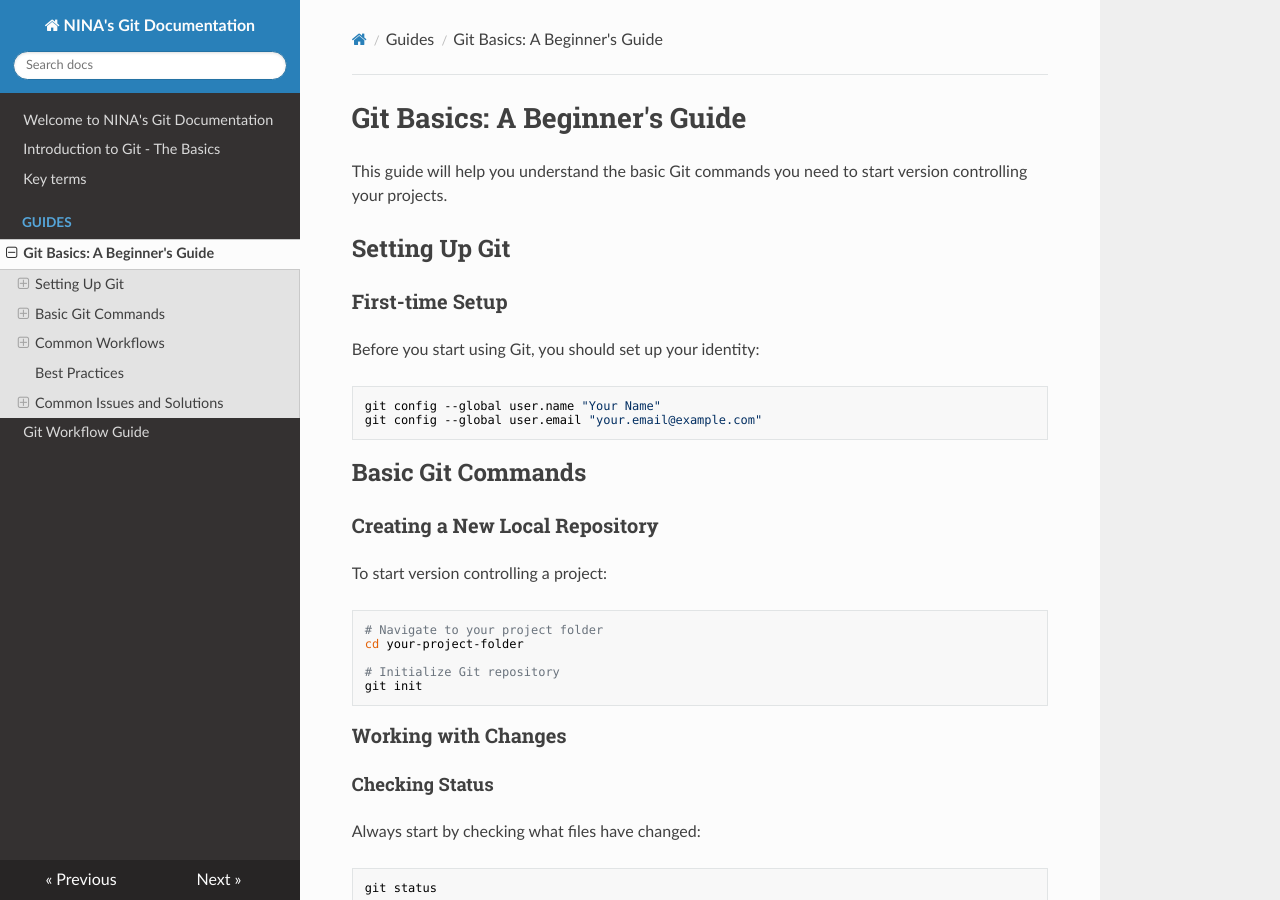
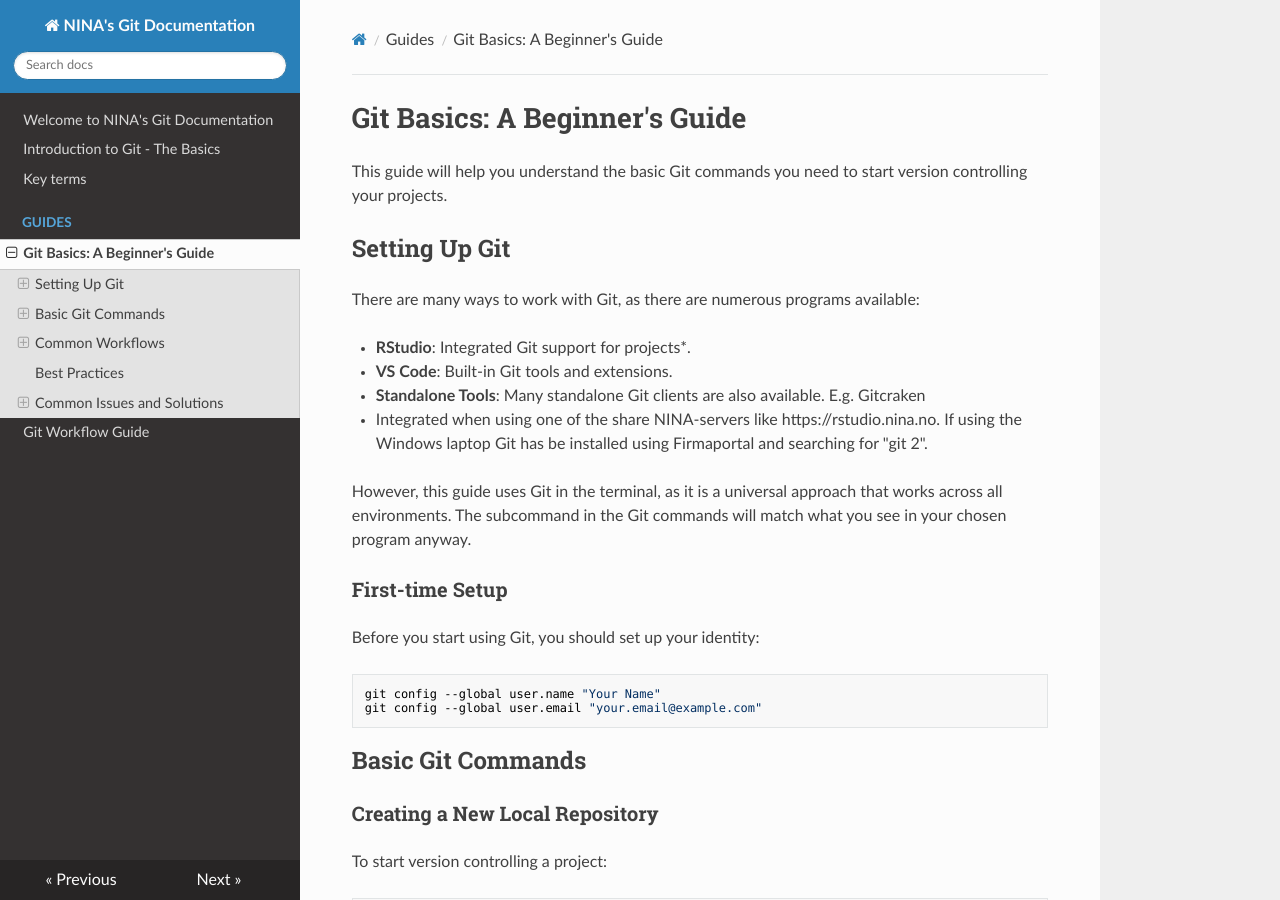
Before and after one commit to kjegru/nina-git-documentation, an MkDocs documentation site: the page built from docs/guides/git-basics-guide.md, in a window 1280 px wide and 900 px high. Built offline with MkDocs 1.6.1, drawn with Linux system fonts in a browser that asks for light colours; nearby versions of some CDN libraries.

Commit message:
Extra info for setting up Git

```diff
--- a/docs/guides/git-basics-guide.md
+++ b/docs/guides/git-basics-guide.md
@@ -3,6 +3,17 @@
 This guide will help you understand the basic Git commands you need to start version controlling your projects.
 
 ## Setting Up Git
+
+There are many ways to work with Git, as there are numerous programs available:
+
+- **RStudio**: Integrated Git support for projects*.
+- **VS Code**: Built-in Git tools and extensions.
+- **Standalone Tools**: Many standalone Git clients are also available. E.g. Gitcraken
+
+* Integrated when using one of the share NINA-servers like https://rstudio.nina.no. If using the Windows laptop Git has be installed using Firmaportal and searching for "git 2".
+
+However, this guide uses Git in the terminal, as it is a universal approach that works across all environments. The subcommand in the Git commands will match what you see in your chosen program anyway.
+
 
 ### First-time Setup
 Before you start using Git, you should set up your identity:
```
